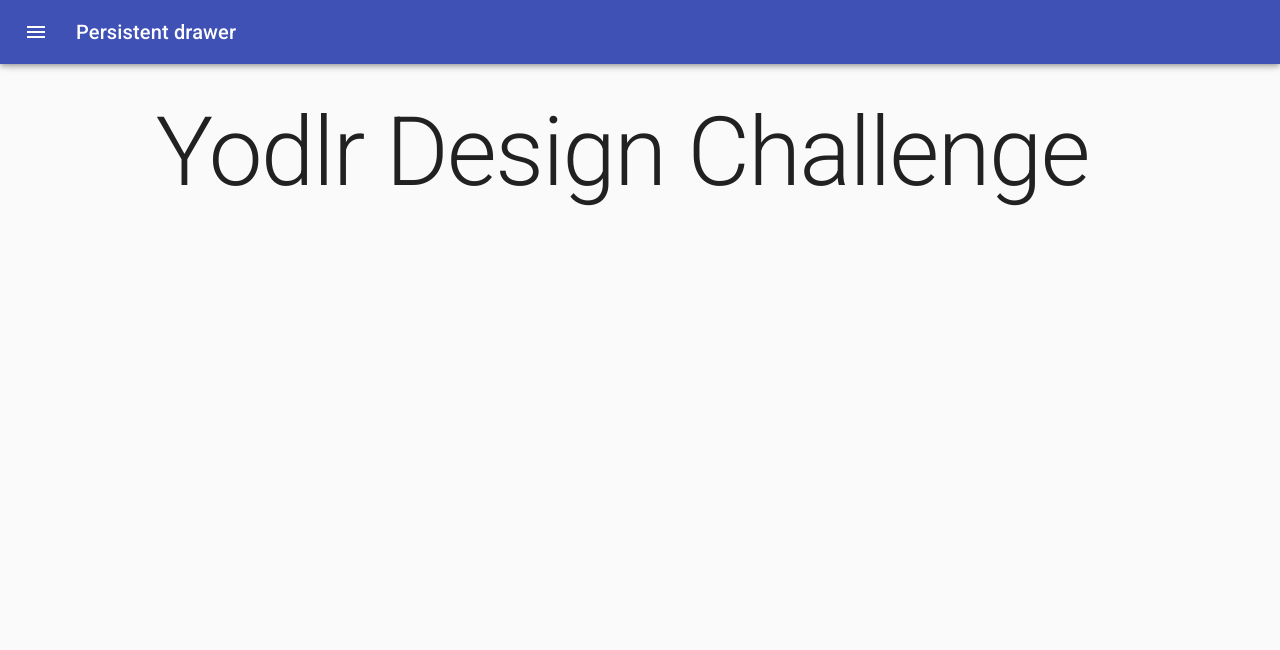
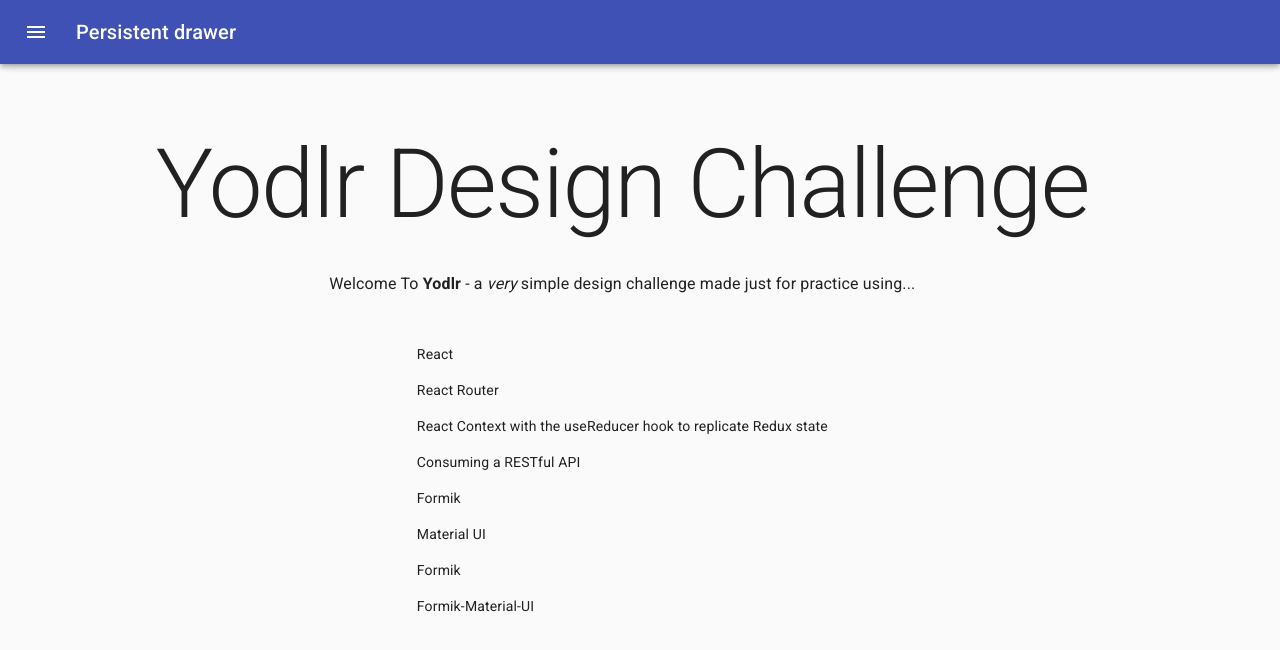
Before and after one commit to DruSerkes/Yodlr, a React (Create React App) app in the folder frontend/: page / in a window 1280 px wide. Shown: the top 650 px of the page. Built offline with nearby package versions, Linux system fonts and the light colour scheme; no server answers.

Commit message:
add copy, styles for home component

```diff
--- a/frontend/src/yodlr/Home.js
+++ b/frontend/src/yodlr/Home.js
@@ -1,11 +1,37 @@
 import React from 'react';
-import { Typography } from '@material-ui/core';
+import { Typography, Grid, List, ListItem, makeStyles } from '@material-ui/core';
+
+const useStyles = makeStyles((theme) => ({
+	h1    : {
+		margin : theme.spacing(4)
+	},
+	body1 : {
+		margin : theme.spacing(4)
+	}
+}));
 
 const Home = () => {
+	const classes = useStyles();
 	return (
 		<div className="Home">
-			<Typography variant="h1">Yodlr Design Challenge</Typography>
-			{/* TODO add logic to check if user is logged in and display different components/text */}
+			<Typography variant="h1" className={classes.h1}>
+				Yodlr Design Challenge
+			</Typography>
+			<Typography variant="body1" className={classes.body1}>
+				Welcome To <b>Yodlr</b> - a <em>very</em> simple design challenge made just for practice using...
+			</Typography>
+			<Grid container justify="center">
+				<List>
+					<ListItem>React</ListItem>
+					<ListItem>React Router</ListItem>
+					<ListItem>React Context with the useReducer hook to replicate Redux state</ListItem>
+					<ListItem>Consuming a RESTful API</ListItem>
+					<ListItem>Formik</ListItem>
+					<ListItem>Material UI</ListItem>
+					<ListItem>Formik</ListItem>
+					<ListItem>Formik-Material-UI</ListItem>
+				</List>
+			</Grid>
 		</div>
 	);
 };
```
